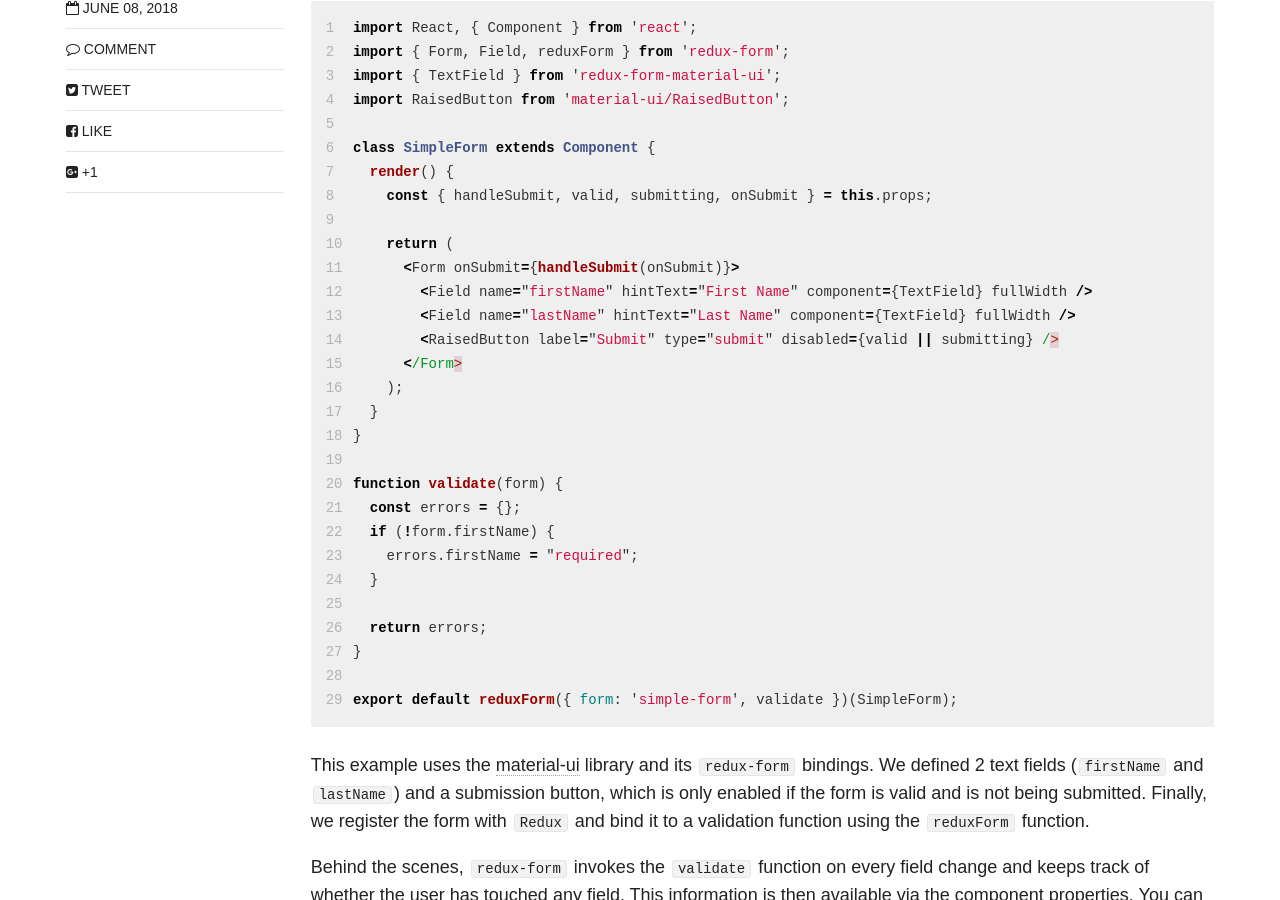
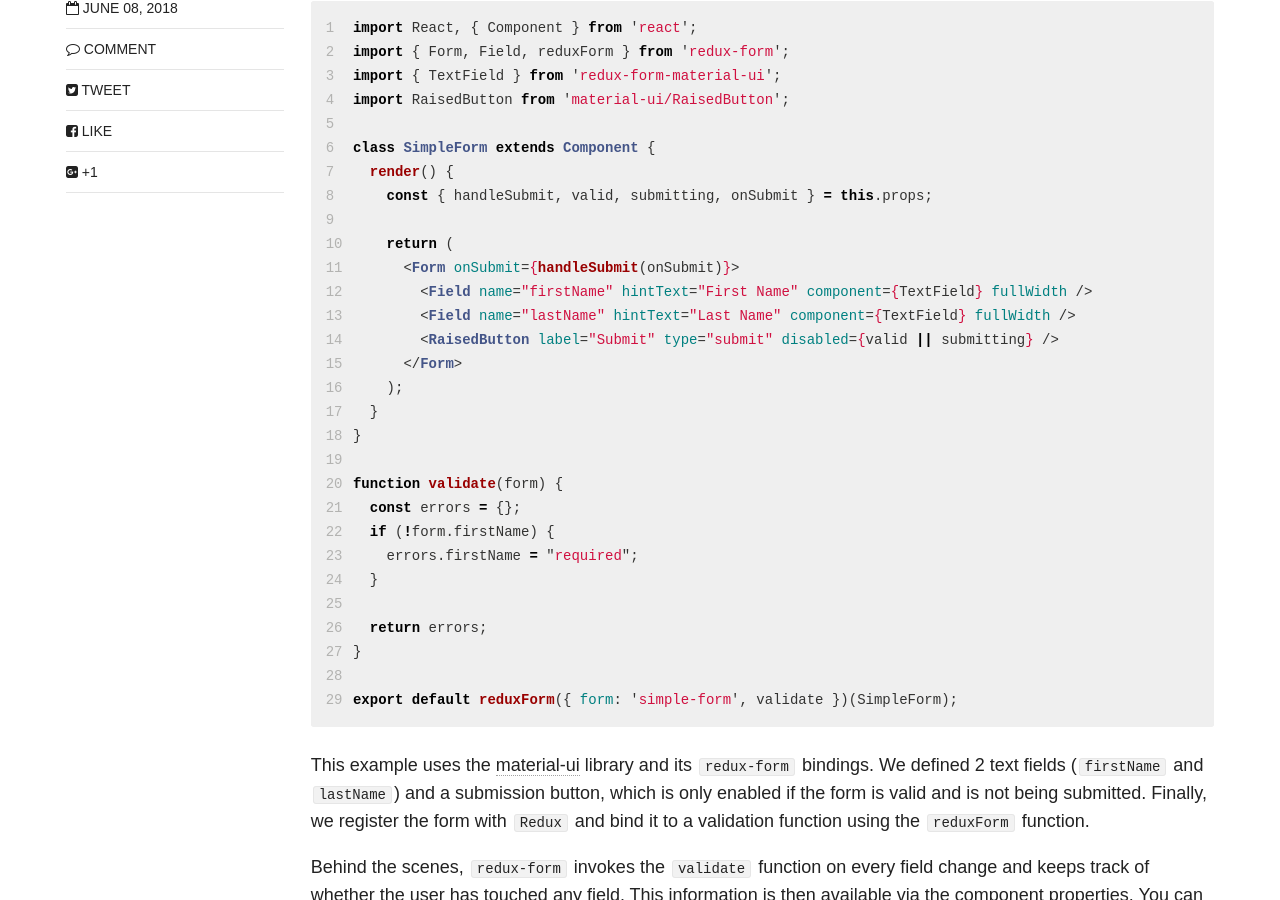
Before and after one commit to nikolayg/nikgrozev-website, a Jekyll site: the page built from _posts/blog/2018-06-08-redux-form-with-external-submit-button.md, in a window 1280 px wide and 900 px high, scrolled down 633 px. Built offline with Jekyll 4.4.1, drawn with Linux system fonts in a browser that asks for light colours; nearby versions of some CDN libraries; comment, search, counter and statistics services are not loaded; some of the changed text lies outside the part shown.

Commit message:
Try jsx code highligths.

````diff
--- a/_posts/blog/2018-06-08-redux-form-with-external-submit-button.md
+++ b/_posts/blog/2018-06-08-redux-form-with-external-submit-button.md
@@ -38,7 +38,7 @@ into the React/Redux data flow.
 
 Below is a very simple example of a `redux-form` based form:
 
-```javascript
+```jsx
 import React, { Component } from 'react';
 import { Form, Field, reduxForm } from 'redux-form';
 import { TextField } from 'redux-form-material-ui';
@@ -105,7 +105,7 @@ The following form demonstrates this idea. It does not have a submission button
 accepts a callback function `enabledCallback` via its properties. We use the `componentDidUpdate`
 life cycle method to detect when a component becomes (un)available for submission:
 
-```javascript
+```jsx
 import React, { Component } from 'react';
 import { Form, Field, reduxForm } from 'redux-form';
 import { TextField } from 'redux-form-material-ui';
@@ -157,7 +157,7 @@ the submission button is clicked.
 
 The following demonstrates this approach:
 
-```javascript
+```jsx
 import React, { Component } from 'react';
 import RaisedButton from 'material-ui/RaisedButton';
 import ChildComponentForm from './ChildComponentForm';
````
